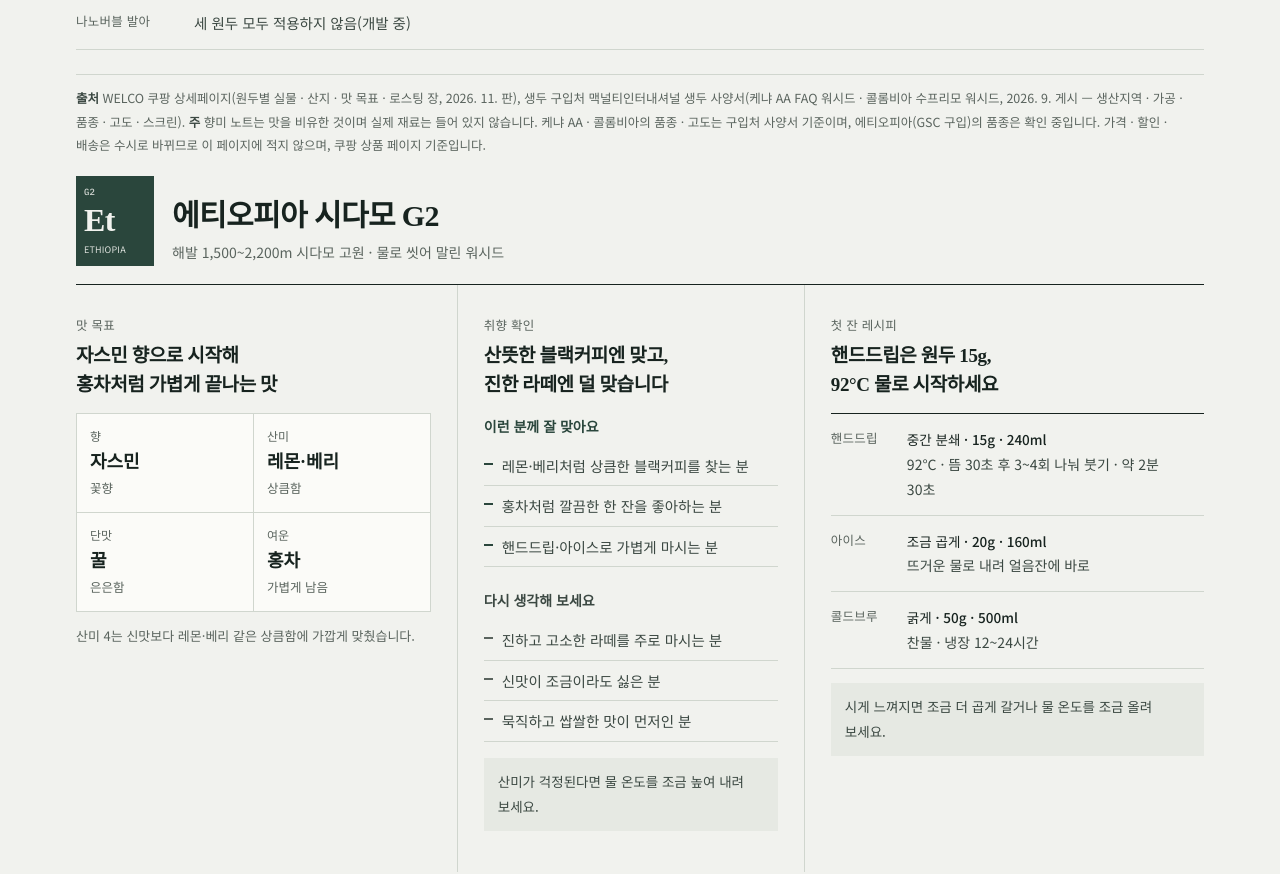
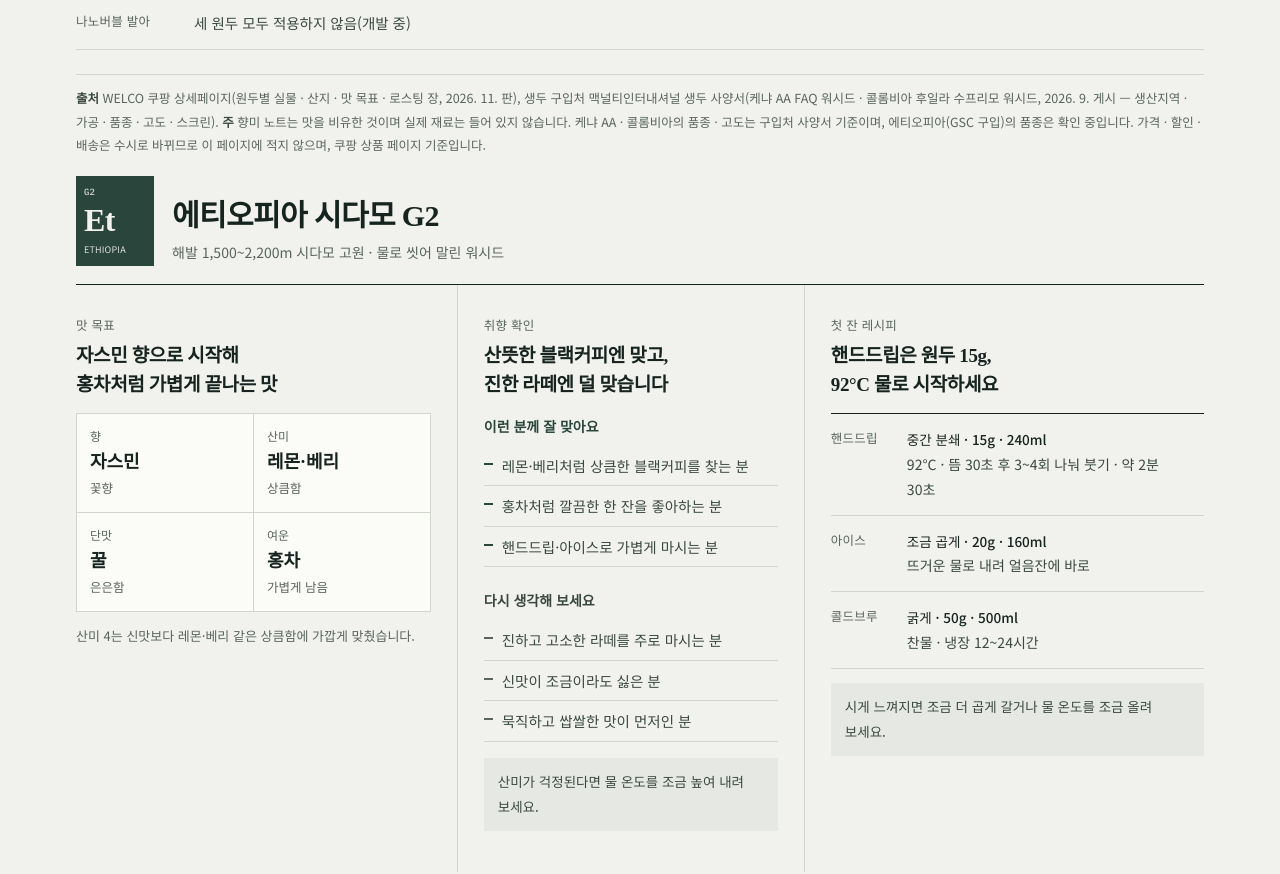
Before and after one commit to welco-coffee/welco-coffee.github.io, a plain HTML site: page shop.html in a window 1280 px wide. Shown: the part 3835-4709 px from the top of the page. Drawn offline with Linux system fonts and the light colour scheme; a web font is replaced by a local one.

Commit message:
shop: 생두 사양서 출처 상품명을 실제 구매분(콜롬비아 후일라 수프리모 워시드)으로 정정

```diff
--- a/shop.html
+++ b/shop.html
@@ -455,7 +455,7 @@
           </tbody>
         </table>
       </div>
-      <figcaption class="ex-src"><b>출처</b> WELCO 쿠팡 상세페이지(원두별 실물 · 산지 · 맛 목표 · 로스팅 장, 2026. 11. 판), 생두 구입처 맥널티인터내셔널 생두 사양서(케냐 AA FAQ 워시드 · 콜롬비아 수프리모 워시드, 2026. 9. 게시 — 생산지역 · 가공 · 품종 · 고도 · 스크린). <b>주</b> 향미 노트는 맛을 비유한 것이며 실제 재료는 들어 있지 않습니다. 케냐 AA · 콜롬비아의 품종 · 고도는 구입처 사양서 기준이며, 에티오피아(GSC 구입)의 품종은 확인 중입니다. 가격 · 할인 · 배송은 수시로 바뀌므로 이 페이지에 적지 않으며, 쿠팡 상품 페이지 기준입니다.</figcaption>
+      <figcaption class="ex-src"><b>출처</b> WELCO 쿠팡 상세페이지(원두별 실물 · 산지 · 맛 목표 · 로스팅 장, 2026. 11. 판), 생두 구입처 맥널티인터내셔널 생두 사양서(케냐 AA FAQ 워시드 · 콜롬비아 후일라 수프리모 워시드, 2026. 9. 게시 — 생산지역 · 가공 · 품종 · 고도 · 스크린). <b>주</b> 향미 노트는 맛을 비유한 것이며 실제 재료는 들어 있지 않습니다. 케냐 AA · 콜롬비아의 품종 · 고도는 구입처 사양서 기준이며, 에티오피아(GSC 구입)의 품종은 확인 중입니다. 가격 · 할인 · 배송은 수시로 바뀌므로 이 페이지에 적지 않으며, 쿠팡 상품 페이지 기준입니다.</figcaption>
     </figure>
 
     <!-- 에티오피아 -->
```
